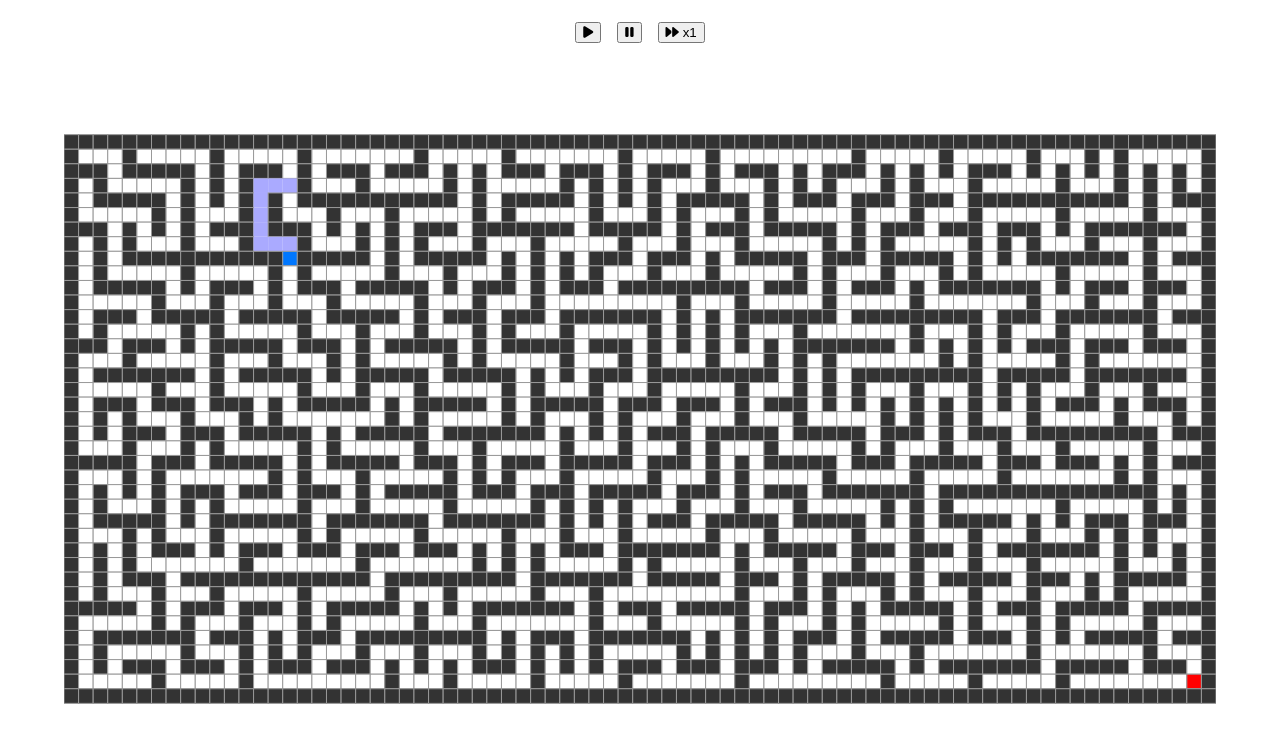
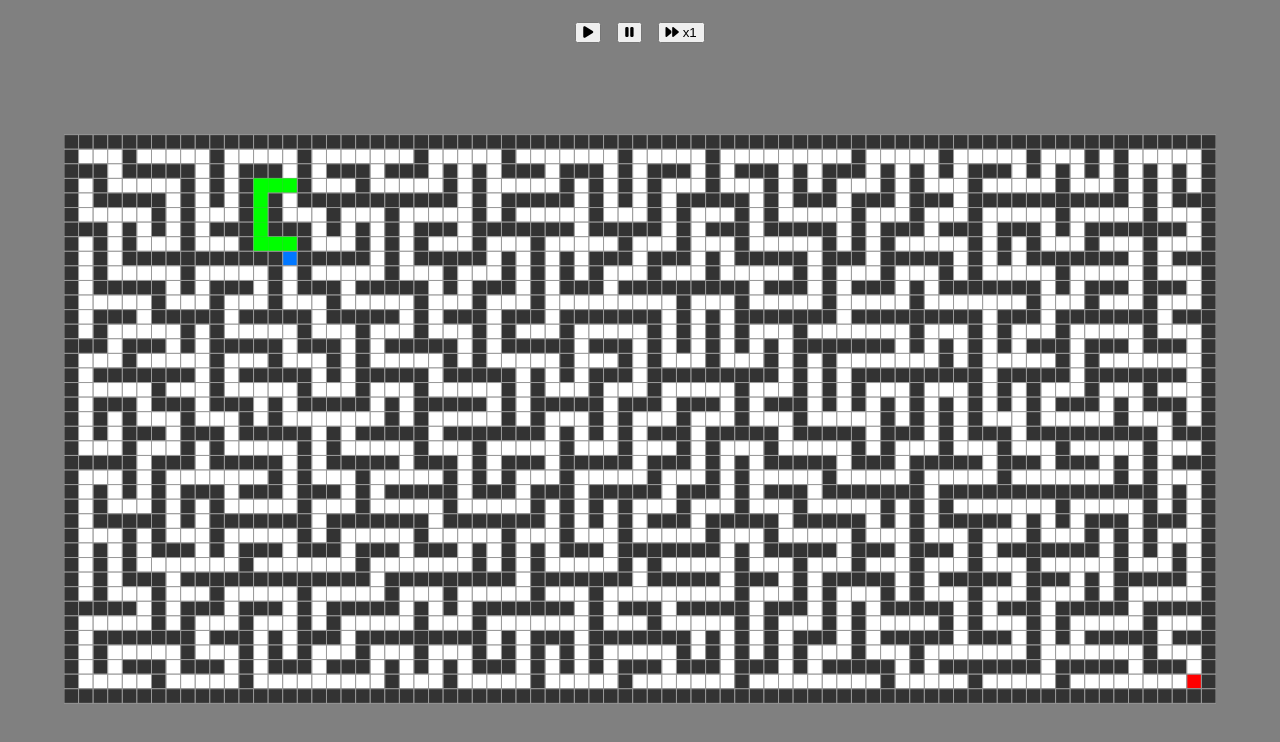
Before and after one commit to ianmenezesss/MazePequena, a plain HTML site: page index.html in a window 1280 px wide. Both pictures are taken after a click on the button 588 px from the left and 32 px from the top of the page. Drawn offline with Linux system fonts and the light colour scheme.

Commit message:
ajustei o final

```diff
--- a/index.css
+++ b/index.css
@@ -1,8 +1,11 @@
+/* define que o html e body ocupam toda a altura da tela e removem margens padrao */
 html, body {
   height: 100%;
   margin: 0;
+  background-color: gray;
 }
 
+/* centraliza o conteudo na tela */
 body {
   display: flex;
   justify-content: center;
@@ -10,9 +13,12 @@ body {
   height: 100vh;
 }
 
+/* remove qualquer espaço extra em volta do canvas */
 canvas {
   display: block;
 }
+
+/* estiliza o container dos botoes */
 .button-container{
   display: flex;
   flex-direction: row;
@@ -20,6 +26,8 @@ canvas {
   gap: 1rem;
   margin-bottom: 1rem;
 }
+
+/* responsividade para telas pequenas */
 @media (max-width: 600px) {
 
   .button-container {
--- a/index.html
+++ b/index.html
@@ -3,19 +3,28 @@
 <head>
     <meta charset="UTF-8">
     <meta name="viewport" content="width=device-width, initial-scale=1.0">
+
+     <!-- Icones da Font Awesome  -->
     <link rel="stylesheet" href="https://cdnjs.cloudflare.com/ajax/libs/font-awesome/6.4.0/css/all.min.css" />
-     <link rel="stylesheet" href="index.css" />
+
+    <!-- css personalizado  -->
+    <link rel="stylesheet" href="index.css" />
     <title>Maze Game</title>
 </head>
 <body>
     <div class="wrapper">
+
+         <!-- controles para o jogador -->
     <div class="button-container">
         <button id="playBtn"><i class="fa-solid fa-play"></i></button>
         <button id="pauseBtn"><i class="fa-solid fa-pause"></i></button>
         <button id="speedBtn"><i class="fa-solid fa-forward"></i> <span>x1</span></button>
     </div>
-     <canvas id="mazeCanvas"></canvas>
-    <script type="module" src="movimento.js"></script>
+       <!--canvas onde labirinto e desenhado-->
+        <canvas id="mazeCanvas"></canvas>
+
+        <!-- script principal que contem a logica de movimento e renderizaçao -->
+        <script type="module" src="movimento.js"></script>
     </div>
 </body>
 </html>
--- a/movimento.js
+++ b/movimento.js
@@ -117,38 +117,50 @@ function movimentoTotal() {
         { posX: 0, posY: 1}
       ];
 
-      // looop para os movimentos posiveis , e a key para quarda a posiçao
+      // looop para os movimentos posiveis , e a visitedCel para quarda a posiçao
          for (const { posX, posY} of directions) {
-        const newX = playerPosition.x + posX;
-        const newY = playerPosition.y + posY;
-        const key = `${newX},${newY}`;
+        const newPosX = playerPosition.x + posX;
+        const newPosY = playerPosition.y + posY;
+        const visitedCel = `${newPosX},${newPosY}`;
 
         // condiçao de movimento pelo caminhos nao visitados
-    if (maze[newY]?.[newX] === 0 && !visited.has(key)){
+    if (maze[newPosY]?.[newPosX] === 0 && !visited.has(visitedCel)){
 
         // atualiza o labirinto para o movimento do player
         maze[playerPosition.y][playerPosition.x] = 0;
-        maze[newY][newX] = 2;
+        maze[newPosY][newPosX] = 2;
 
         //atualiza a posiçao do jogador
-        playerPosition = { x: newX, y: newY };
+        playerPosition = { x: newPosX, y: newPosY };
 
         //atualiza a pilha de movimentos para o backtrking
         pathStack.push(playerPosition);
 
         //atualiza as casas visitadas
-        visited.add(key);
+        visited.add(visitedCel);
 
         //atualiza a pintura
-        visitedPintado.add(key);
+        visitedPintado.add(visitedCel);
 
         //retorno para sinaliza que olve movimento
         return true;
     };
 
     // condiçao para achar a porta
-    if(maze[newY]?.[newX] === 3 && !visited.has(key)){
-        playerPosition = { x: newX, y: newY };
+    if(maze[newPosY]?.[newPosX] === 3 && !visited.has(visitedCel)){
+        playerPosition = { x: newPosX, y: newPosY };
+
+        // pausa o mivimento
+         clearInterval(interval);
+         isRunning = false;
+
+
+        // alerta de porta achada e renicia a pagina para novo labirinto com um tempo de 1s
+        setTimeout(() => {
+        alert("Achou a saída!");
+        location.reload();
+        }, 1000);
+
         return true;
     };
 
--- a/renderMaze.js
+++ b/renderMaze.js
@@ -18,14 +18,18 @@ const ctx = canvas.getContext('2d');
 
 //funçao para desenha a maze no canvas
 export function drawMaze(matrix,visitedPintado) {
+
+    // calcula o tamanho da celula
     const cellSize = Math.min(
         canvas.width / matrix[0].length,
         canvas.height / matrix.length
     );
 
+    //ajuda na centralizaçao do labirinto
     const offsetX = (canvas.width - (matrix[0].length * cellSize)) / 2;
     const offsetY = (canvas.height - (matrix.length * cellSize)) / 2;
 
+    //limpa o canvas para desenhar novamente
     ctx.clearRect(0, 0, canvas.width, canvas.height);
 
 
@@ -37,7 +41,7 @@ export function drawMaze(matrix,visitedPintado) {
 
 
             if (visitedPintado.has(`${col},${row}`) && matrix[row][col] === 0) {
-                ctx.fillStyle = '#aaf'; // uma cor para visitado,
+                ctx.fillStyle = '#00FF00'; // uma cor para visitado,
                 ctx.fillRect(x, y, cellSize, cellSize);
             } else {
             if (matrix[row][col] === 1) {
@@ -53,7 +57,7 @@ export function drawMaze(matrix,visitedPintado) {
                 ctx.fillStyle = '#fff';  // pinta o numero 0 caminho
                 ctx.fillRect(x, y, cellSize, cellSize);
             }
-            ctx.strokeStyle = '#999';
+            ctx.strokeStyle = '#999'; // grind visual
             ctx.strokeRect(x, y, cellSize, cellSize);
         }
     }
```
